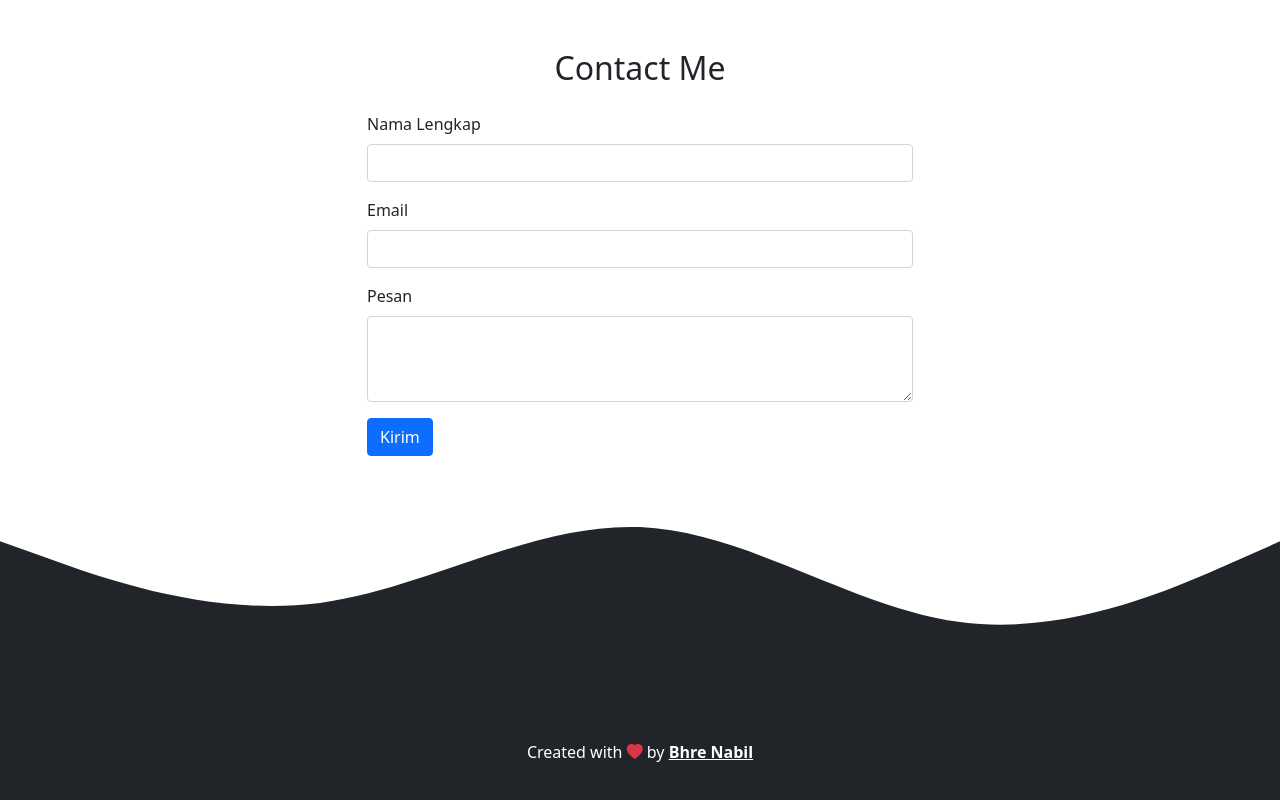
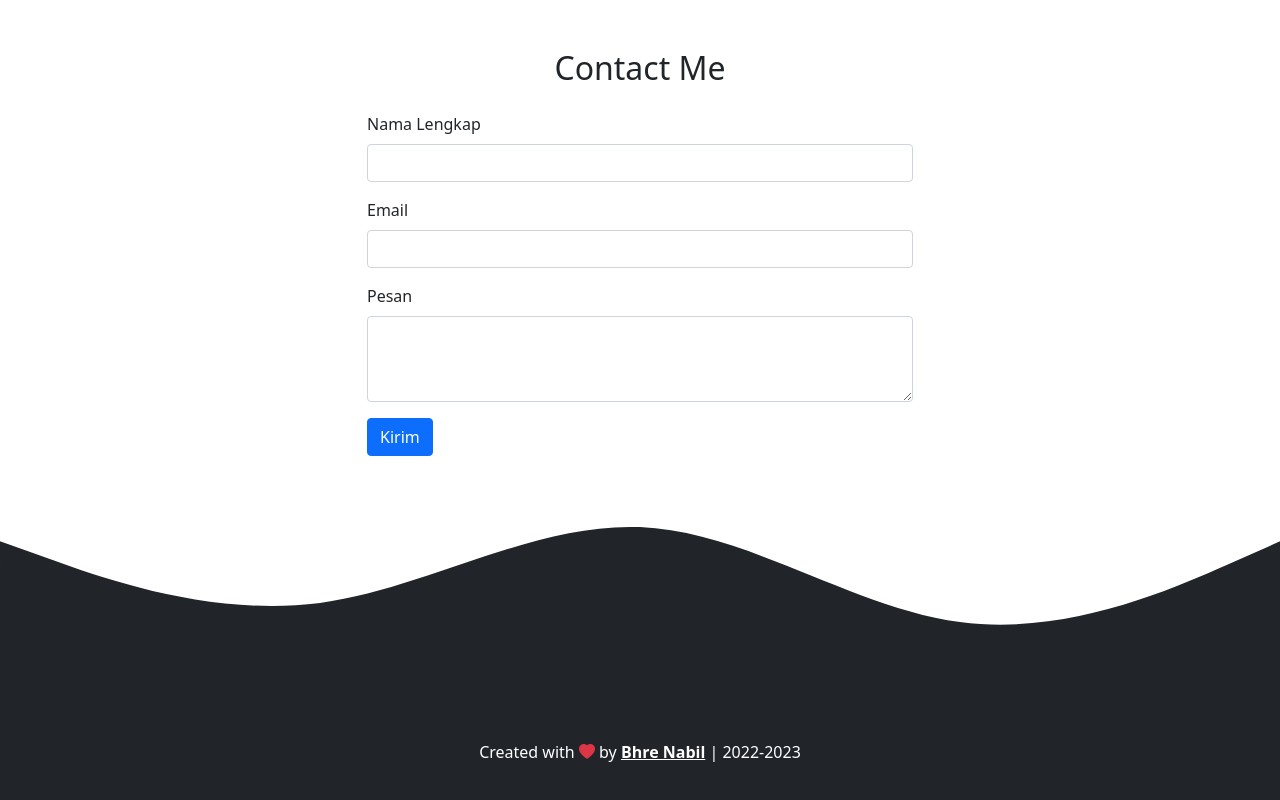
Before and after one commit to BhreKheley/MyPortfolio, a plain HTML site: page index.html in a window 1280 px wide. Shown: the part 2337-3137 px from the top of the page. Drawn offline with nearby package versions, Linux system fonts and the light colour scheme.

Commit message:
Add files via upload

```diff
--- a/index.html
+++ b/index.html
@@ -180,7 +180,7 @@
 
     <!-- Footer -->
     <footer class="bg-dark text-white text-center pb-5">
-      <p>Created with <i class="bi bi-heart-fill text-danger"></i> by <a href="https://www.instagram.com/bhrenabil/" class="text-white fw-bold">Bhre Nabil</a></p>
+      <p>Created with <i class="bi bi-heart-fill text-danger"></i> by <a href="https://www.instagram.com/bhrenabil/" class="text-white fw-bold">Bhre Nabil</a> | 2022-2023</p>
     </footer>
     <!-- Akhhir Footer -->
 
```
